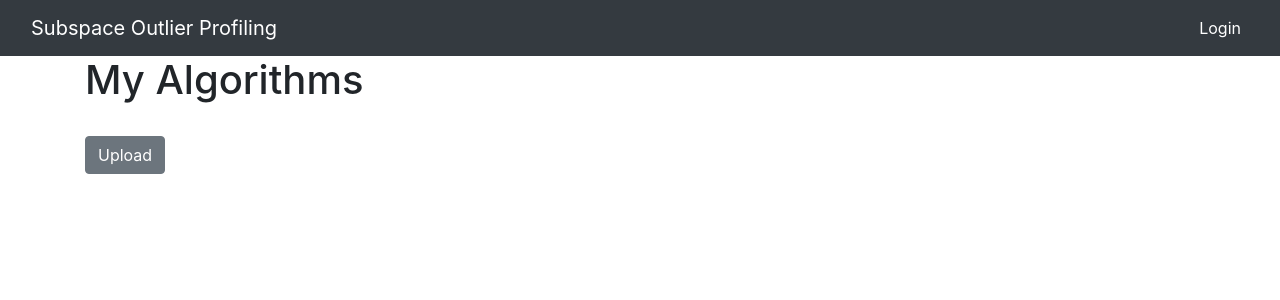
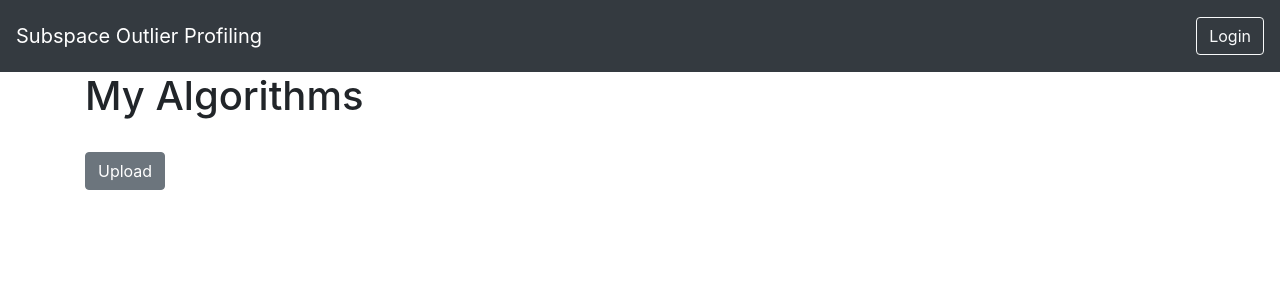
Before and after one commit to d-schneid/SOP, a Django app: page /overview_algorithms/ in a window 1280 px wide. Shown: the top 300 px of the page. Run offline with Django 4.2, Linux system fonts and the light colour scheme; data that the repository does not hold is empty.

Commit message:
Change navbar in base.html

```diff
--- a/webserver/src/main/sop/sop/templates/base.html
+++ b/webserver/src/main/sop/sop/templates/base.html
@@ -26,70 +26,38 @@
 </head>
 
 <body>
-<nav class="navbar navbar-expand-lg navbar-dark bg-dark">
-    <div class="container-fluid">
-        <a class="navbar-brand" href="{% url 'home' %}">Subspace Outlier Profiling</a>
-        <button
-            class="navbar-toggler"
-            type="button"
-            data-bs-toggle="collapse"
-            data-bs-target="#navbarSupportedContent"
-            aria-controls="navbarSupportedContent"
-            aria-expanded="false"
-            aria-label="Toggle navigation"
-        >
-            <span class="navbar-toggler-icon"></span>
-        </button>
+<header class="p-3 bg-dark text-white navbar navbar-expand-md navbar-dark bg-dark">
+    <a href="{% url 'home' %}" class="navbar-brand">Subspace Outlier Profiling</a>
 
-
-        <! is_authenticated is attribute of django.contrib.auth.urls>
     {% if user.is_authenticated %}
-
-            <div class="collapse navbar-collapse" id="navbarSupportedContent">
-                <ul class="navbar navbar-nav">
-
-                    <li class="nav-item">
-                        <a class="nav-link" href="#">Dataset Overview</a>
+        <ul class="nav col-12 col-lg-auto me-lg-auto mb-2 justify-content-center mb-md-0 ml-3">
+            {% with url_name=request.resolver_match.url_name %}
+                <li><a href="#"
+                       class="nav-link px-2 ml-2 {% if 'experiment' in url_name %}text-secondary{% else %}text-white{% endif %}">Experiments</a>
                 </li>
-
-                    <li class="nav-item">
-                        <a class="nav-link" href="{% url "overview_algorithms" %}">Algorithm Overview</a>
+                <li><a href="#"
+                       class="nav-link px-2 ml-2 {% if 'dataset' in url_name %}text-secondary{% else %}text-white{% endif %}">Datasets</a>
                 </li>
-
-                    <li class="nav-item">
-                        <a class="nav-link" href="#">Experiment Overview</a>
+                <li><a href="{% url 'upload_algorithm' %}"
+                       class="nav-link px-2 ml-2 {% if 'algorithm' in url_name %}text-secondary{% else %}text-white{% endif %}">Algorithms</a>
                 </li>
+            {% endwith %}
         </ul>
-
-                <ul class="navbar-nav ml-auto">
-
-                    {% if user.is_staff %}
-                        <li class="nav-item">
-                            <a class="nav-link" href="{% url 'admin:login' %}">Admin</a>
-                        </li>
     {% endif %}
 
-                    <li class="nav-item">
-                        <a class="nav-link" href="{% url 'logout' %}">Logout</a>
-                    </li>
-                </ul>
-            </div>
-
-        {% else %}
-
-            <div class="collapse navbar-collapse" id="navbarSupportedContent">
-                <ul class="navbar-nav ml-auto">
-                    <li class="nav-item">
-                        <a class="nav-link active" href="{% url 'login' %}">Login</a>
-                    </li>
-                </ul>
-            </div>
-
+    <div class="text-end ml-auto">
+        {% if user.is_staff %}
+            <a href="{% url 'admin:login' %}" type="button" class="btn btn-warning mr-2">Admin</a>
         {% endif %}
 
+        {% if not user.is_authenticated %}
+            <a href="{% url 'login' %}" type="button" class="btn btn-outline-light me-2">Login</a>
+        {% else %}
+            <a href="{% url 'logout' %}" type="button" class="btn btn-outline-light me-2">Logout</a>
+        {% endif %}
+    </div>
+</header>
 
-    </div>
-</nav>
 
 <! content to be filled by actual templates that implement this template>
 <div class="container">{% block content %} {% endblock content %}</div>
```
Lines whose indentation alone changed are shown as unchanged.
